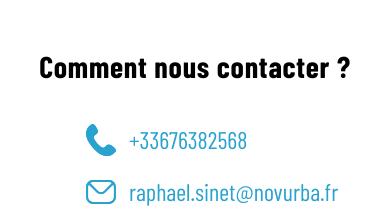
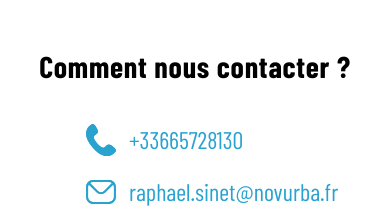
Before and after one commit to Arth-M/raph_urbaniste, a Next.js app: page /entreprise in a window 390 px wide. Shown: the part 980-1194 px from the top of the page. Built offline with nearby package versions, Linux system fonts and the light colour scheme; a web font is replaced by a local one.

Commit message:
changed telephone number

```diff
--- a/app/info.js
+++ b/app/info.js
@@ -1,2 +1,2 @@
-export const tel='+33676382568'
+export const tel='+33665728130'
 export const email='raphael.sinet@novurba.fr'
```
